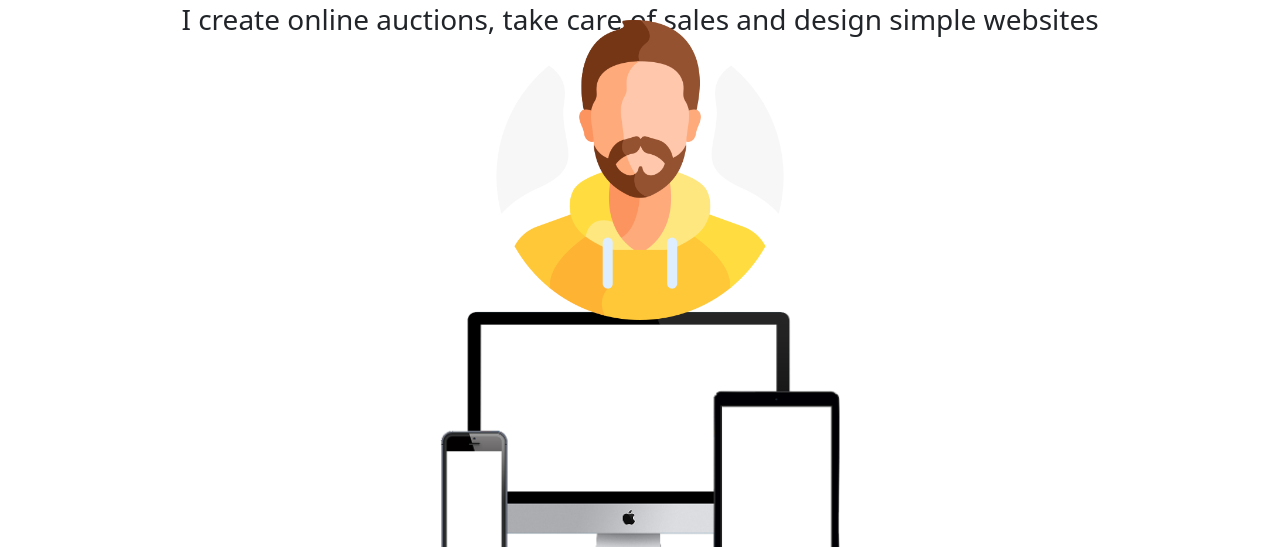
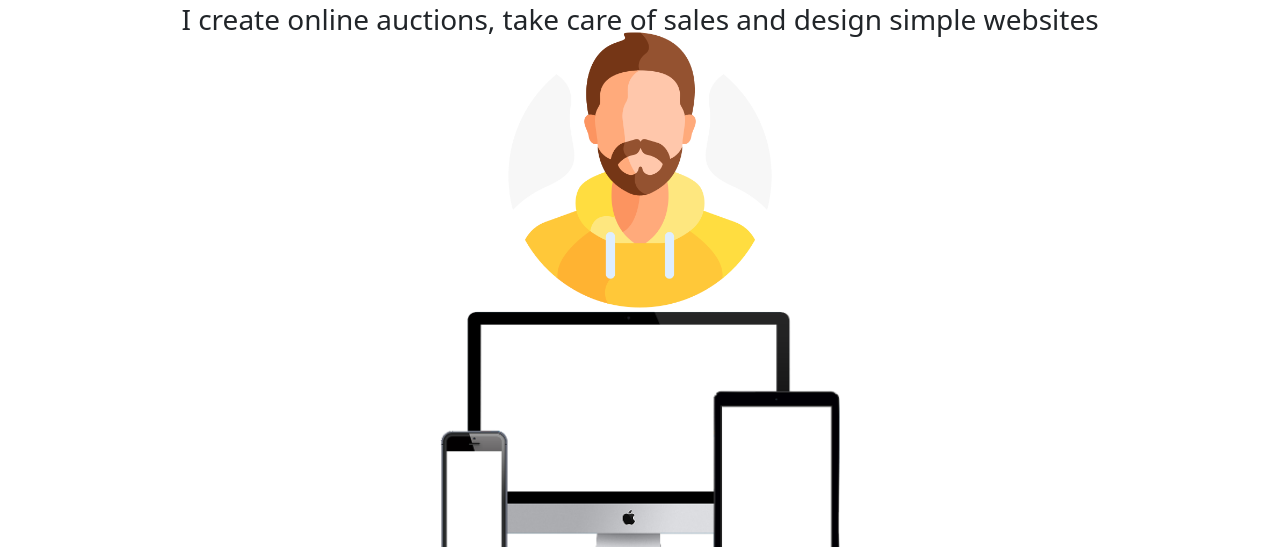
Before and after one commit to Otmorosko/r-sum-, a plain HTML site: page index.html in a window 1280 px wide. In both pictures the pointer is over the picture 640 px from the left and 422 px from the top of the page. Shown: the part 253-800 px from the top of the page. Drawn offline with nearby package versions, Linux system fonts and the light colour scheme.

Commit message:
Update style.css

```diff
--- a/style.css
+++ b/style.css
@@ -72,9 +72,11 @@ h3 {
 
 #icon {
     width: 250px;
-    transform: scale(1.2);
 }
 
+#icon:hover{
+    transform: scale(1.1);
+}
 #hardware {
     width: 400px;
 }
```
